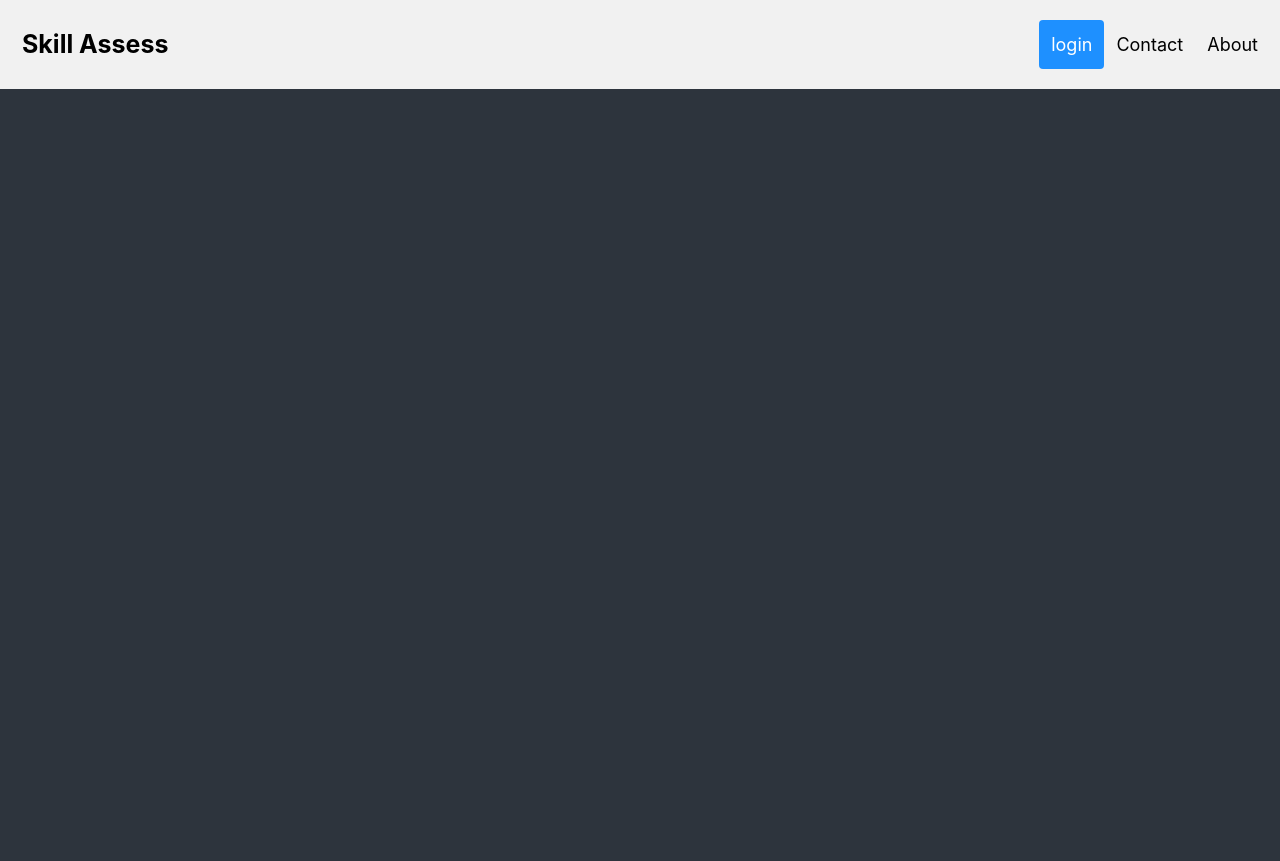
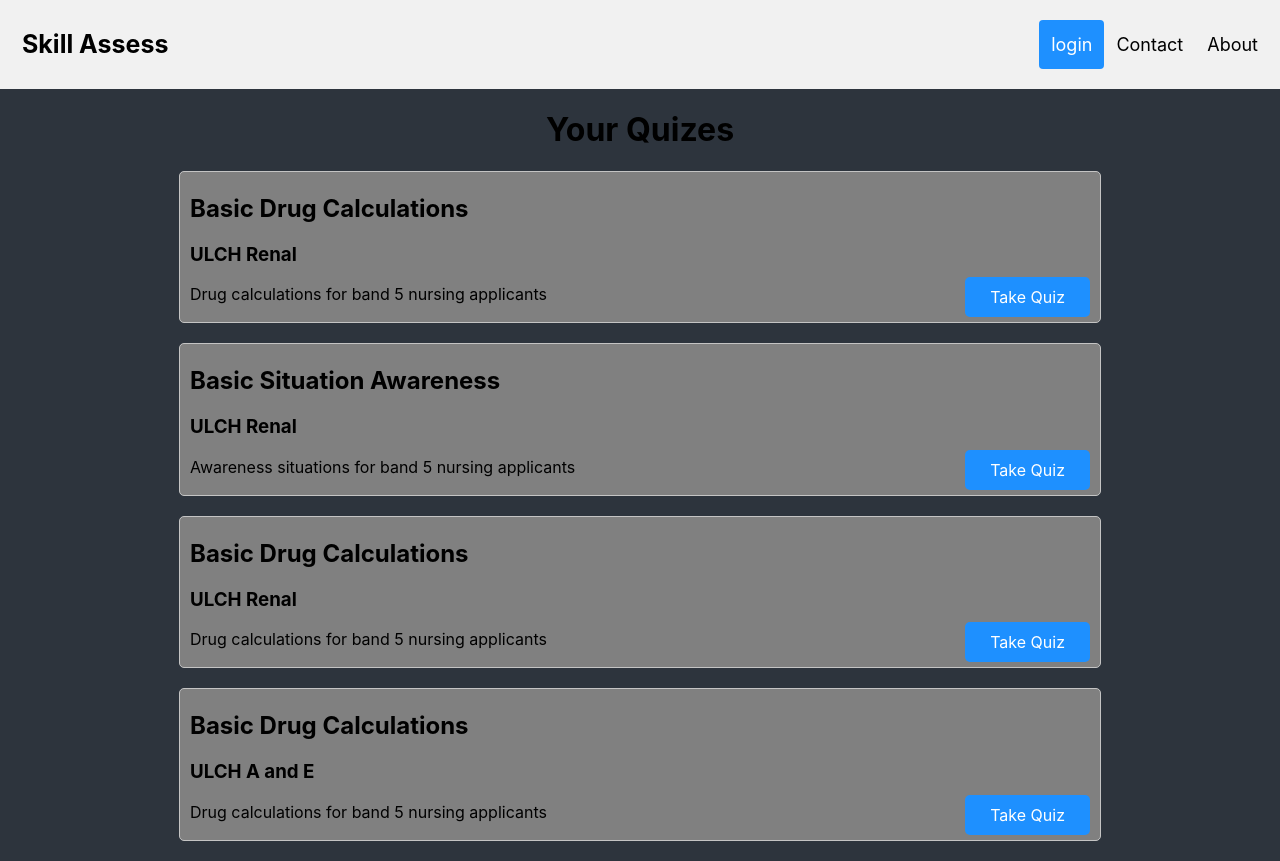
Before and after one commit to maxwellflitton/skillassess-frontend, a React (Create React App) app in the folder skill-assess/: page /quizes in a window 1280 px wide. Before the commit the page ends 800 px from the top, so only its background shows below. Built offline with nearby package versions, Linux system fonts and the light colour scheme.

Commit message:
basic listing done

```diff
--- a/skill-assess/src/App.js
+++ b/skill-assess/src/App.js
@@ -5,6 +5,8 @@ import LoginForm from './components/LoginForm';
 import Home from "./components/Home";
 import About from "./components/About";
 import Contact from "./components/Contact";
+import Quizes from "./components/Quiz";
+
 import {
   BrowserRouter,
   Route
@@ -16,19 +18,48 @@ class App extends Component {
 
   state = {
     loginStatus : false,
-    loginMessage: "login"
-  }
+    actionButtonMessage: "login",
+    userProfile: {},
+    quizes : [
+      {
+        "title": "Basic Drug Calculations",
+        "department": "ULCH Renal",
+        "description": "Drug calculations for band 5 nursing applicants",
+        "id": 1
+      },
+      {
+        "title": "Basic Situation Awareness",
+        "department": "ULCH Renal",
+        "description": "Awareness situations for band 5 nursing applicants",
+        "id": 2
+      },
+      {
+        "title": "Basic Drug Calculations",
+        "department": "ULCH Renal",
+        "description": "Drug calculations for band 5 nursing applicants",
+        "id": 3
+      },
+      {
+        "title": "Basic Drug Calculations",
+        "department": "ULCH A and E",
+        "description": "Drug calculations for band 5 nursing applicants",
+        "id": 4
+      }
+    ]
+  };
 
   render() {
     return (
       <BrowserRouter>
         <div className="App">
           <Header
-          LoginStatus="login" />
+          LoginStatus={this.state.loginStatus}
+          ActionButtonMessage={this.state.actionButtonMessage} />
             <Route exact path="/" component={Home}/>
             <Route path="/login" component={LoginForm} />
             <Route path="/about" component={About} />
             <Route path="/contact" component={Contact} />
+            <Route path="/quizes" component={() => <Quizes QuizList={this.state.quizes} />} />
         </div>
       </BrowserRouter>
     );
--- a/skill-assess/src/components/Header.js
+++ b/skill-assess/src/components/Header.js
@@ -2,12 +2,16 @@ import React from 'react';
 import { Link } from 'react-router-dom';
 import '../css/header.css';
 
-const Header = (props) => (
+const Header = (props) => {
+
+	const actionTag = props.ActionButtonMessage
+
+	return (
     <header>
       <div className="header">
 		 <a href="/" className="logo">Skill Assess</a>
 		 <div className="header-right">
-		   <Link className="active" to="/login">{props.LoginStatus}</Link>
+		   <Link className="active" to={"/" + actionTag}>{actionTag}</Link>
 		   <Link to="/contact">Contact</Link>
 		   <Link to="/about">About</Link>
 		 </div>
@@ -15,4 +19,6 @@ const Header = (props) => (
     </header>
     );
 
+};
+
 export default Header
--- a/skill-assess/src/components/LoginForm.js
+++ b/skill-assess/src/components/LoginForm.js
@@ -38,6 +38,10 @@ class LoginForm extends Component {
 		this.setState({email: e.target.value})
 	}
 
+	onSubmit() {
+		console.log("the button is being pushed");
+	}
+
 	render() {
 		return (
 			<form className="login">
--- /dev/null
+++ b/skill-assess/src/components/Quiz.js
@@ -0,0 +1,35 @@
+import React from 'react';
+import { Link } from 'react-router-dom';
+import '../css/quiz.css'
+
+const Quiz = (props) => {
+	return (
+		<div className="quizDiv">
+		 <h2>{props.title}</h2>
+		 <h3>{props.department}</h3>
+		 <p>{props.description}</p>
+		 <p></p>
+	     <Link className="quizEnterButton" to={"/quiz/" + props.id}>Take Quiz</Link>
+	  </div>
+		);
+};
+
+
+const Quizes = (props) => {
+
+	return (
+		<React.Fragment>
+		 <h1>Your Quizes</h1>
+         {props.QuizList.map( (quiz) =>
+			<Quiz
+			title={quiz.title}
+			department={quiz.department}
+			description={quiz.description}
+			id={quiz.id} />
+			)}
+        </React.Fragment>
+	  );
+
+    };
+
+export default Quizes
--- a/skill-assess/src/css/LoginForm.css
+++ b/skill-assess/src/css/LoginForm.css
@@ -20,7 +20,7 @@ h1.login-title {
   color: #ADADAD;
   text-align:center;
   background: #f7f7f7;
-  border-radius: 25px;
+  border-radius: 25px 25px 0px 0px;
 
 }
 
--- /dev/null
+++ b/skill-assess/src/css/quiz.css
@@ -0,0 +1,48 @@
+.quizDiv {
+  margin: 20px auto;
+  width: 900px;
+  padding: 2px 10px;
+  background: gray;
+  border: 1px solid #c4c4c4;
+  border-radius: 5px;
+  text-align: left;
+  display: block;
+  position: relative;
+}
+
+.quizBottomRight {
+  margin: 0px auto;
+  width: 900px;
+  padding: 0px 0px;
+  background: gray;
+/*  border: 1px solid #c4c4c4;*/
+  border-radius: 5px;
+  text-align: right;
+  display: block;
+  position: absolute;
+  right: 2px;
+  bottom: 50px;
+}
+
+.bottom-right {
+  right: 5;
+  bottom: 10;
+  position: absolute;
+}
+
+.quizEnterButton {
+  background-color: dodgerblue;
+  border: none;
+  color: white;
+  padding: 10px 25px;
+  text-align: center;
+  text-decoration: none;
+  display: block;
+  font-size: 16px;
+  border-radius: 5px;
+  max-width:100px;
+  text-align: center;
+  position: absolute;
+  right: 10px;
+  bottom: 5px;
+}
```
Also changed, not shown: skill-assess/src/components/About.js (+5 -2 lines).
